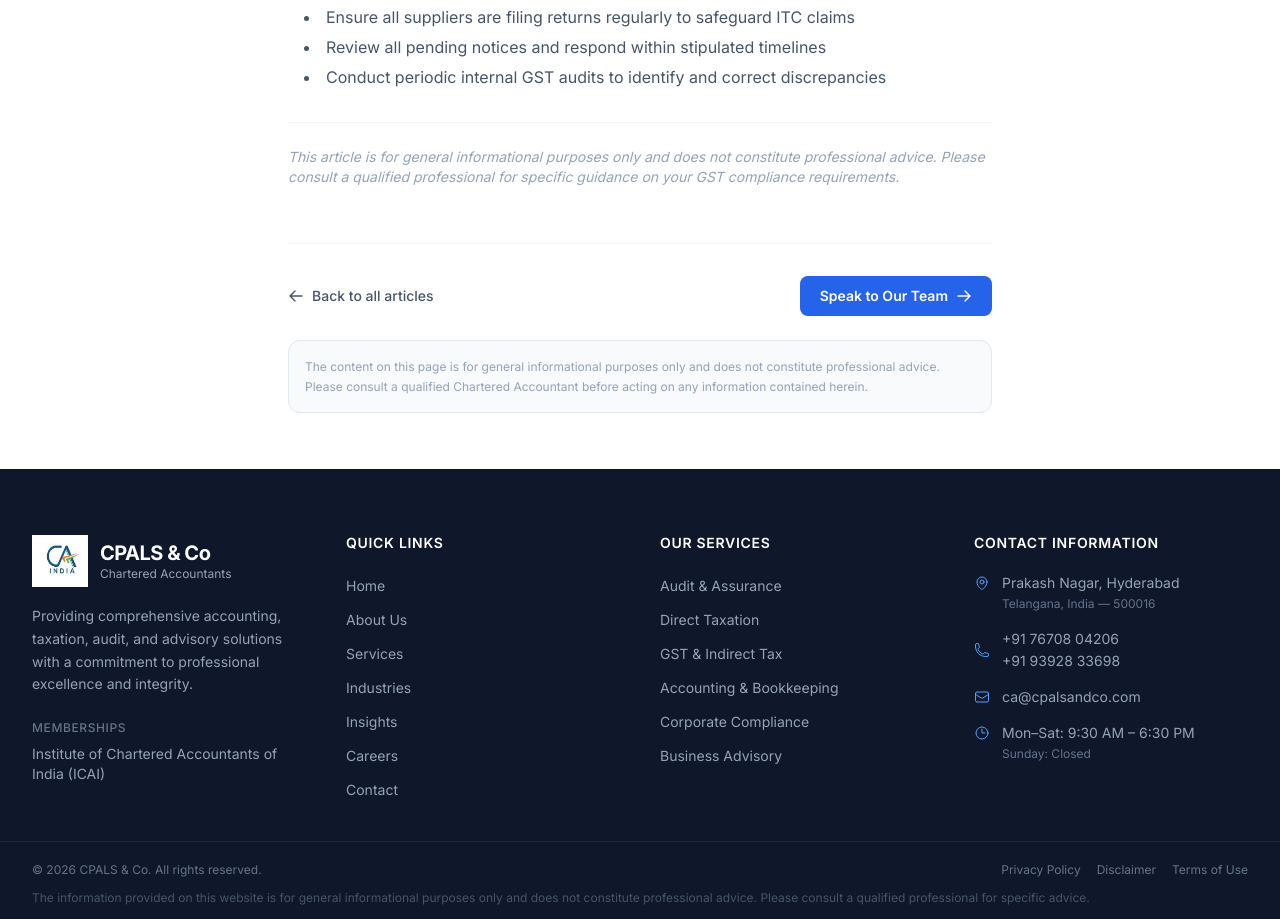
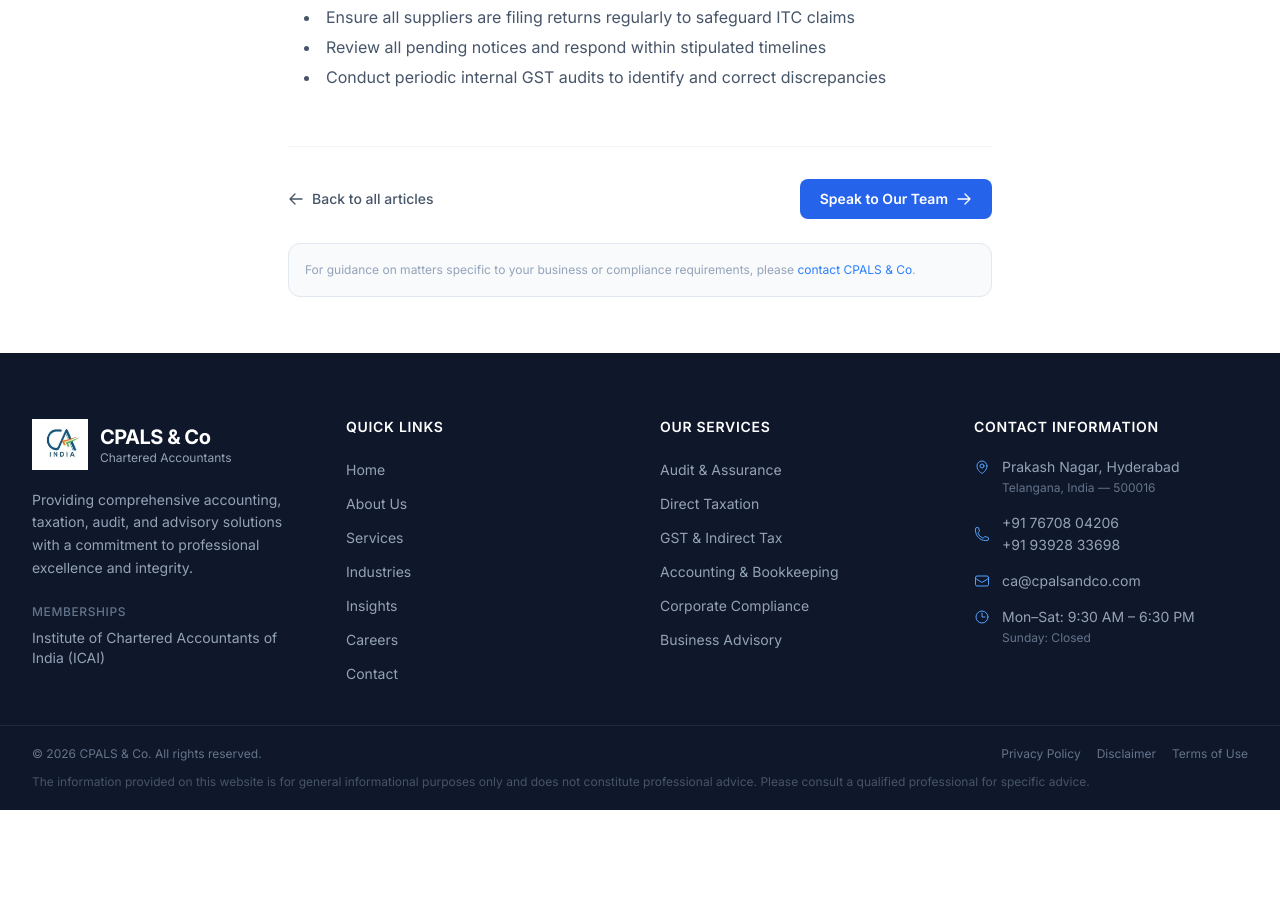
Before and after one commit to vamshiVKReddy/CPALsAndCo, a Next.js app: page /insights/gst-compliance-changes in a window 1280 px wide. Shown: the part 1440-2359 px from the top of the page. After the commit the page ends 2250 px from the top, so only its background shows below. Built offline with nearby package versions, Linux system fonts and the light colour scheme.

Commit message:
removed duplicate line in 6 insights

```diff
--- a/src/app/insights/[slug]/page.tsx
+++ b/src/app/insights/[slug]/page.tsx
@@ -86,11 +86,8 @@
               );
             }
             if (line.startsWith("*") && line.endsWith("*")) {
-              return (
-                <p key={i} className="text-slate-400 text-sm italic mt-8 pt-6 border-t border-slate-100">
-                  {line.replace(/^\*|\*$/g, "")}
-                </p>
-              );
+              // Skip the inline guidance line — it's shown in the footer box instead
+              return null;
             }
             if (line.trim() === "") return null;
             return (
@@ -126,7 +123,8 @@
         {/* Disclaimer */}
         <div className="mt-6 p-4 bg-slate-50 border border-slate-200 rounded-xl">
           <p className="text-slate-400 text-xs leading-relaxed">
-            The content on this page is for general informational purposes only and does not constitute professional advice. Please consult a qualified Chartered Accountant before acting on any information contained herein.
+            For guidance on matters specific to your business or compliance requirements, please{" "}
+            <a href="/contact" className="text-blue-500 hover:underline">contact CPALS & Co</a>.
           </p>
         </div>
       </div>
```
Also changed, not shown: src/app/insights/articles.ts (+6 -6 lines).
